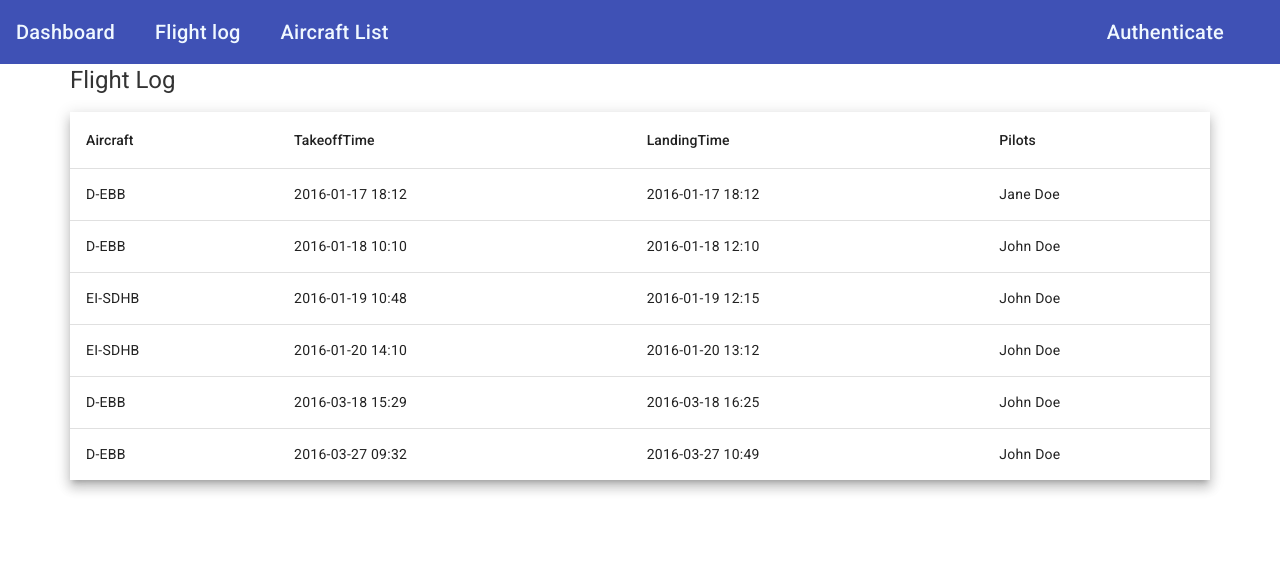
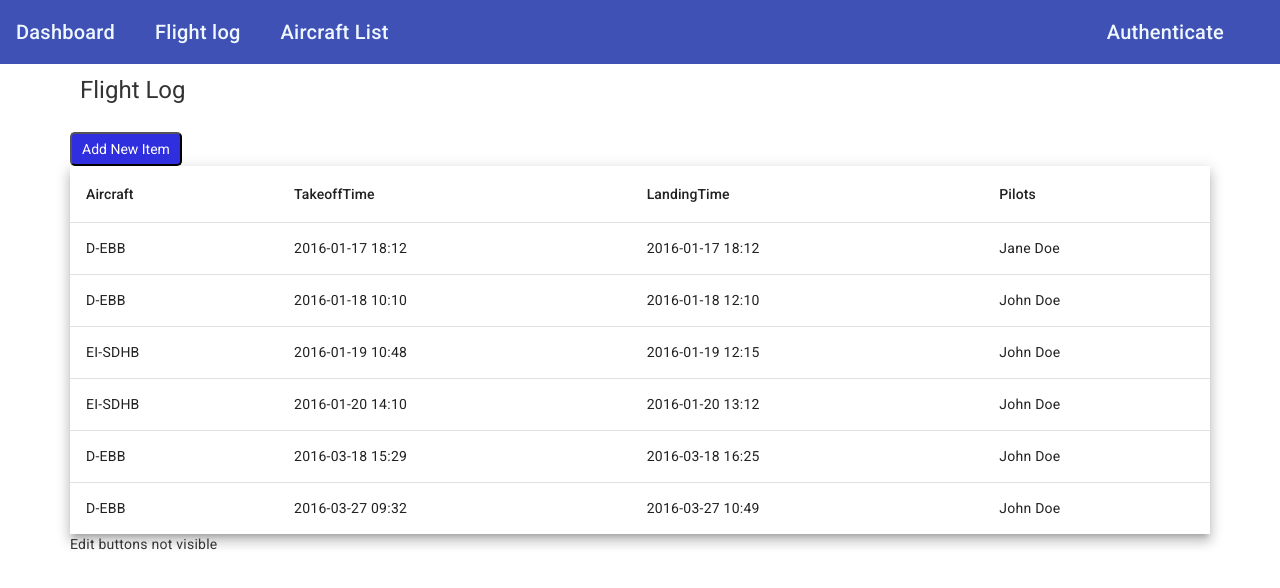
Before and after one commit to valeriu-viscreanu/Pilot-logbook-FE, an Angular app: page /flightslist in a window 1280 px wide. Shown: the top 588 px of the page. Built offline with nearby package versions, Linux system fonts and the light colour scheme.

Commit message:
Changed List to be editable and to add new items

```diff
--- a/src/app/app.component.css
+++ b/src/app/app.component.css
@@ -0,0 +1,5 @@
+.title {
+    background-color: #0077be;
+    color: white;
+    padding: 10px;
+  }
--- a/src/app/flight-hours/list/list.component.css
+++ b/src/app/flight-hours/list/list.component.css
@@ -6,3 +6,12 @@ a {
 a.flight:nth-of-type(3n) .row{
     background: lightgrey;
   }
+  .title {
+    padding: 10px;
+  }
+ .add-new-flight {
+    border-radius: 5px;
+    background-color: rgb(47, 47, 223);
+    color: white;
+    padding: 5px 10px;
+  }
--- a/src/app/flight-hours/list/list.component.html
+++ b/src/app/flight-hours/list/list.component.html
@@ -1,4 +1,6 @@
-<h1>Flight Log</h1>
+<h1 class="title">Flight Log</h1>
+
+<button mat-raised-button class="add-new-flight" (click)="addNewFlight()">Add New Item</button>
 
 <table mat-table [dataSource]="dataSource" class="mat-elevation-z8">
   <ng-container [matColumnDef]="column" *ngFor="let column of displayedColumns">
@@ -7,5 +9,31 @@
   </ng-container>
 
   <tr mat-header-row *matHeaderRowDef="displayedColumns"></tr>
-  <tr mat-row *matRowDef="let fltrow; columns: displayedColumns"></tr>
+  <tr mat-row *matRowDef="let fltrow; columns: displayedColumns" (click)="editFlight(fltrow)"></tr>
 </table>
+
+<ng-template #editDialog let-data>
+  <h2 mat-dialog-title>Edit Flight Details</h2>
+  <mat-dialog-content>
+    <form [formGroup]="editForm">
+      <mat-form-field>
+        <input matInput placeholder="Aircraft" formControlName="aircraft">
+      </mat-form-field>
+      <mat-form-field>
+        <input matInput placeholder="Takeoff Time" formControlName="takeoffTime">
+      </mat-form-field>
+      <mat-form-field>
+        <input matInput placeholder="Landing Time" formControlName="landingTime">
+      </mat-form-field>
+      <mat-form-field>
+        <input matInput placeholder="Pilots" formControlName="pilots">
+      </mat-form-field>
+    </form>
+  </mat-dialog-content>
+  <mat-dialog-actions>
+    <button mat-button (click)="onCancelClick()">Cancel</button>
+    <button mat-raised-button color="primary" [disabled]="!editForm.valid" (click)="onSaveClick()">Save</button>
+  </mat-dialog-actions>
+</ng-template>
+
+Edit buttons not visible
--- a/src/app/flight-hours/list/list.component.ts
+++ b/src/app/flight-hours/list/list.component.ts
@@ -1,7 +1,7 @@
 import { Component, OnInit } from '@angular/core';
+import { FormBuilder, FormGroup } from '@angular/forms';
 import { MatTableDataSource } from '@angular/material/table';
 import { FlightsService } from '../flights.service';
-
 
 @Component({
   selector: 'app-flight-list',
@@ -10,13 +10,44 @@ import { FlightsService } from '../flights.service';
 })
 export class ListComponent implements OnInit {
 
-  constructor(private flightService: FlightsService) { }
-
-
+  constructor(private flightService: FlightsService, private formBuilder: FormBuilder) { }
+  editForm: FormGroup;
 
   displayedColumns: string[] = ['Aircraft', 'TakeoffTime', 'LandingTime', 'Pilots'];
   dataSource = new MatTableDataSource(this.flightService.getAllFlights().map( f => ({Aircraft: f.aircraft, TakeoffTime: f.takeoffTime, LandingTime: f.landingTime, Pilots: f.pilots})));
 
   ngOnInit() {
+        // Define your form controls and validators here
+        this.editForm = this.formBuilder.group({
+          // Add your form controls and validators here
+        });
+  }
+
+  editFlight(flt: any) {
+    flt.isEditable = true;
+  }
+
+  saveFlight(flt: any) {
+    flt.isEditable = false;
+    // call the flight service to update the flight details
+  }
+
+  cancelEdit(flt: any) {
+    flt.isEditable = false;
+    // reset the flight details to their original values
+    this.dataSource.data = this.dataSource.data.map(f => f === flt ? { ...flt } : f);
+  }
+
+  onCancelClick() {
+    // Perform the cancel action here
+  }
+
+  onSaveClick() {
+    // Perform the save action here
+  }
+
+  addNewFlight()
+  {
+
   }
 }
```
Also changed, not shown: src/app/flight-hours/flight-hours.module.ts (+6 -2 lines).
